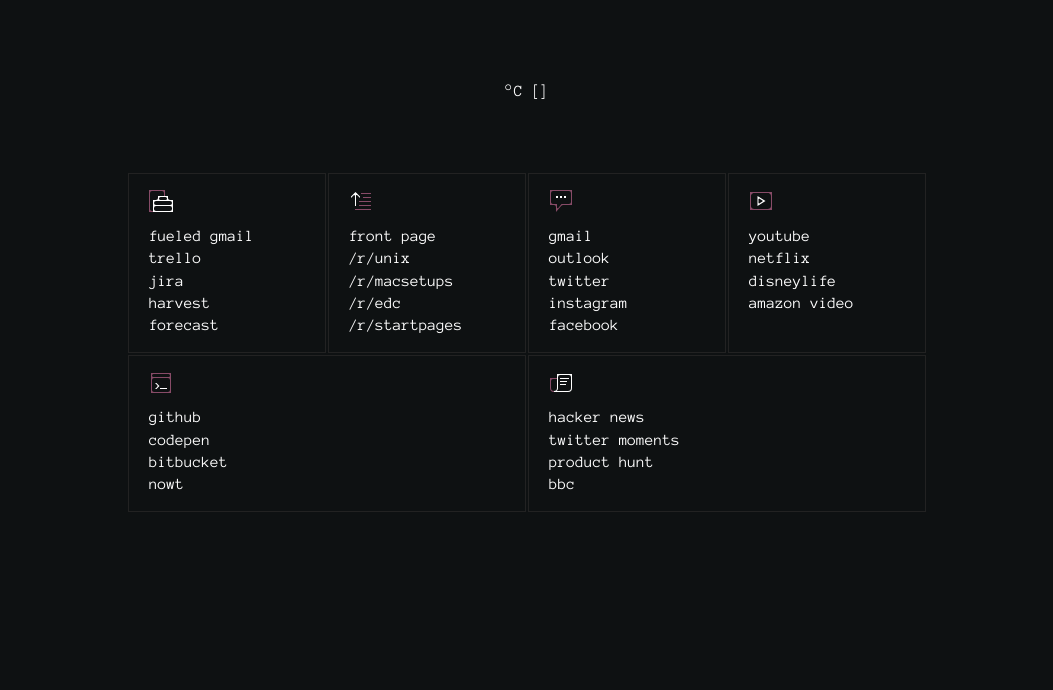
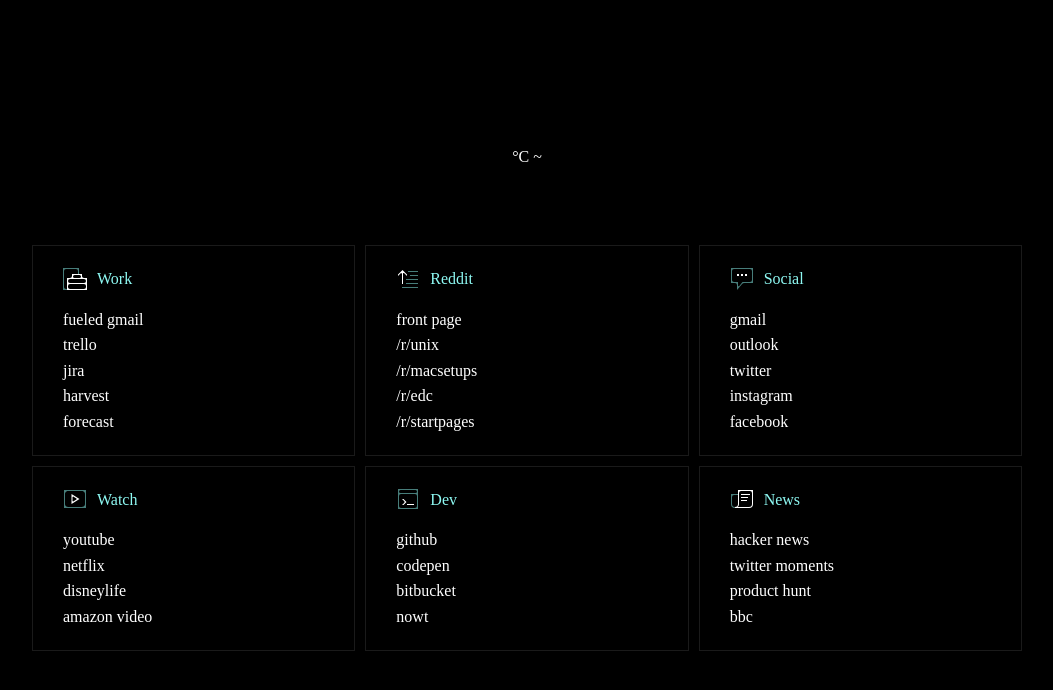
Before and after one commit to seridius/startpage, a website built with webpack: page index.html in a window 1280 px wide. Shown: the whole page, without its empty margins (113-1166 px from the left). Built offline with nearby package versions, Linux system fonts and the light colour scheme; no server answers.

Commit message:
feat(base) Reskin

```diff
--- a/index.html
+++ b/index.html
@@ -11,13 +11,14 @@
 <body>
   <div class="container">
     <div class="weather">
-      <span><b class="icon"></b> <b class="temp"></b>°C [<b class="type"></b>]</span>
+      <span><b class="icon"></b> <b class="temp"></b>°C ~ <b class="type"></b></span>
     </div>
 
     <div class="blocks">
       <ul class="block">
         <li class="header">
-          <svg xmlns="http://www.w3.org/2000/svg" width="24" height="24"><g fill="none" fill-rule="evenodd"><path fill="#FF85BC" d="M15 8V4a2 2 0 0 0-2-2H3a2 2 0 0 0-2 2v16c0 1.1.9 2 2 2h2v1H0V1h16v7h-1z" opacity=".5"/><path fill="#FFF" d="M9 9V7h10v2c0 1.1.9 2 2 2h3v12H4V11h3a2 2 0 0 0 2-2zm2.5-1a1.5 1.5 0 0 0 0 3h5a1.5 1.5 0 0 0 0-3h-5zM7 12a2 2 0 1 0 0 4h14a2 2 0 1 0 0-4H7zm0 5a2 2 0 0 0-2 2v1c0 1.1.9 2 2 2h14a2 2 0 0 0 2-2v-1a2 2 0 0 0-2-2H7z"/></g></svg>
+          <svg xmlns="http://www.w3.org/2000/svg" width="24" height="24"><g fill="none" fill-rule="evenodd"><path fill="#8EF9F3" d="M15 8V4a2 2 0 0 0-2-2H3a2 2 0 0 0-2 2v16c0 1.1.9 2 2 2h2v1H0V1h16v7h-1z" opacity=".5"/><path fill="#FFF" d="M9 9V7h10v2c0 1.1.9 2 2 2h3v12H4V11h3a2 2 0 0 0 2-2zm2.5-1a1.5 1.5 0 0 0 0 3h5a1.5 1.5 0 0 0 0-3h-5zM7 12a2 2 0 1 0 0 4h14a2 2 0 1 0 0-4H7zm0 5a2 2 0 0 0-2 2v1c0 1.1.9 2 2 2h14a2 2 0 0 0 2-2v-1a2 2 0 0 0-2-2H7z"/></g></svg>
+          Work
         </li>
         <li><a href="http://mail.fueled.com/">fueled gmail</a></li>
         <li><a href="https://trello.com">trello</a></li>
@@ -28,7 +29,8 @@
 
       <ul class="block">
         <li class="header">
-          <svg xmlns="http://www.w3.org/2000/svg" width="24" height="24"><g fill="none" fill-rule="evenodd"><path fill="#FFF" d="M11 9V7.5L6.5 3 2 7.5V9l2.7-2.7a.8.8 0 0 1 1.3.5V17h1V6.8a.7.7 0 0 1 1.3-.5L11 9z"/><path fill="#FF85BC" d="M12 4h10v1H12V4zm2 4h8v1h-8V8zm-4 4h12v1H10v-1zm0 4h12v1H10v-1zm-4 4h16v1H6v-1z" opacity=".5"/></g></svg>
+          <svg xmlns="http://www.w3.org/2000/svg" width="24" height="24"><g fill="none" fill-rule="evenodd"><path fill="#FFF" d="M11 9V7.5L6.5 3 2 7.5V9l2.7-2.7a.8.8 0 0 1 1.3.5V17h1V6.8a.7.7 0 0 1 1.3-.5L11 9z"/><path fill="#8EF9F3" d="M12 4h10v1H12V4zm2 4h8v1h-8V8zm-4 4h12v1H10v-1zm0 4h12v1H10v-1zm-4 4h16v1H6v-1z" opacity=".5"/></g></svg>
+          Reddit
         </li>
         <li><a href="https://www.reddit.com/">front page</a></li>
         <li><a href="https://www.reddit.com/r/unixporn">/r/unix</a></li>
@@ -39,7 +41,8 @@
 
       <ul class="block">
         <li class="header">
-          <svg xmlns="http://www.w3.org/2000/svg" width="24" height="24"><g fill="none" fill-rule="evenodd"><path fill="#FF85BC" d="M1 1h22v15h-8.6a3 3 0 0 0-2.3 1L7 23v-5a2 2 0 0 0-2-2H1V1zm1 3v9c0 1.1.9 2 2 2h4v3.4a.7.7 0 0 0 1.3.5l3.2-3.9H20a2 2 0 0 0 2-2V4a2 2 0 0 0-2-2H4a2 2 0 0 0-2 2z" opacity=".5"/><path fill="#FFF" d="M7 7h2v2H7V7zm4 0h2v2h-2V7zm4 0h2v2h-2V7z"/></g></svg>
+          <svg xmlns="http://www.w3.org/2000/svg" width="24" height="24"><g fill="none" fill-rule="evenodd"><path fill="#8EF9F3" d="M1 1h22v15h-8.6a3 3 0 0 0-2.3 1L7 23v-5a2 2 0 0 0-2-2H1V1zm1 3v9c0 1.1.9 2 2 2h4v3.4a.7.7 0 0 0 1.3.5l3.2-3.9H20a2 2 0 0 0 2-2V4a2 2 0 0 0-2-2H4a2 2 0 0 0-2 2z" opacity=".5"/><path fill="#FFF" d="M7 7h2v2H7V7zm4 0h2v2h-2V7zm4 0h2v2h-2V7z"/></g></svg>
+          Social
         </li>
         <li><a href="https://gmail.com">gmail</a></li>
         <li><a href="https://outlook.live.com/mail/">outlook</a></li>
@@ -50,7 +53,8 @@
 
       <ul class="block">
         <li class="header">
-          <svg xmlns="http://www.w3.org/2000/svg" width="24" height="24"><g fill="none" fill-rule="evenodd"><path fill="#FF85BC" d="M1 3h22v18H1V3zm4.8 1c-1.3 0-1.8.1-2.3.4-.5.3-.8.6-1.1 1.1-.3.5-.4 1-.4 2.3v8.4c0 1.3.1 1.8.4 2.3.3.5.6.8 1.1 1.1.5.3 1 .4 2.3.4h12.4c1.3 0 1.8-.1 2.3-.4.5-.3.8-.6 1.1-1.1.3-.5.4-1 .4-2.3V7.8c0-1.3-.1-1.8-.4-2.3-.3-.5-.6-.8-1.1-1.1-.5-.3-1-.4-2.3-.4H5.8z" opacity=".5"/><path fill="#FFF" d="M8.5 7l8 5-8 5V7zm1 3.3v3.4a.7.7 0 0 0 1.1.6l2.8-1.7a.8.8 0 0 0 0-1.2l-2.8-1.7a.7.7 0 0 0-1.1.6z"/></g></svg>
+          <svg xmlns="http://www.w3.org/2000/svg" width="24" height="24"><g fill="none" fill-rule="evenodd"><path fill="#8EF9F3" d="M1 3h22v18H1V3zm4.8 1c-1.3 0-1.8.1-2.3.4-.5.3-.8.6-1.1 1.1-.3.5-.4 1-.4 2.3v8.4c0 1.3.1 1.8.4 2.3.3.5.6.8 1.1 1.1.5.3 1 .4 2.3.4h12.4c1.3 0 1.8-.1 2.3-.4.5-.3.8-.6 1.1-1.1.3-.5.4-1 .4-2.3V7.8c0-1.3-.1-1.8-.4-2.3-.3-.5-.6-.8-1.1-1.1-.5-.3-1-.4-2.3-.4H5.8z" opacity=".5"/><path fill="#FFF" d="M8.5 7l8 5-8 5V7zm1 3.3v3.4a.7.7 0 0 0 1.1.6l2.8-1.7a.8.8 0 0 0 0-1.2l-2.8-1.7a.7.7 0 0 0-1.1.6z"/></g></svg>
+          Watch
         </li>
         <li><a href="https://youtube.com">youtube</a></li>
         <li><a href="https://netflix.com">netflix</a></li>
@@ -60,7 +64,8 @@
 
       <ul class="block">
         <li class="header">
-          <svg xmlns="http://www.w3.org/2000/svg" width="24" height="24"><g fill="none" fill-rule="evenodd"><path fill="#FF85BC" d="M2 2h20v20H2V2zm2.5 1a1.5 1.5 0 0 0 0 3h15a1.5 1.5 0 0 0 0-3h-15zM5 7a2 2 0 0 0-2 2v10c0 1.1.9 2 2 2h14a2 2 0 0 0 2-2V9a2 2 0 0 0-2-2H5z" opacity=".5"/><path fill="#FFF" d="M6 18l2.3-2.3c.4-.4.4-1 0-1.4L6 12h1.5l3 3-3 3H6zm5-1h7v1h-7v-1z"/></g></svg>
+          <svg xmlns="http://www.w3.org/2000/svg" width="24" height="24"><g fill="none" fill-rule="evenodd"><path fill="#8EF9F3" d="M2 2h20v20H2V2zm2.5 1a1.5 1.5 0 0 0 0 3h15a1.5 1.5 0 0 0 0-3h-15zM5 7a2 2 0 0 0-2 2v10c0 1.1.9 2 2 2h14a2 2 0 0 0 2-2V9a2 2 0 0 0-2-2H5z" opacity=".5"/><path fill="#FFF" d="M6 18l2.3-2.3c.4-.4.4-1 0-1.4L6 12h1.5l3 3-3 3H6zm5-1h7v1h-7v-1z"/></g></svg>
+          Dev
         </li>
         <li><a href="https://github.com">github</a></li>
         <li><a href="https://codepen.io">codepen</a></li>
@@ -70,7 +75,8 @@
 
       <ul class="block">
         <li class="header">
-          <svg xmlns="http://www.w3.org/2000/svg" width="24" height="24"><g fill="none" fill-rule="evenodd"><path fill="#FFF" d="M8 3h15v14a4 4 0 0 1-4 4H5v-1a3 3 0 0 0 3-3V3zm3 1a2 2 0 0 0-2 2v11c0 1.3-.5 2.3-1.5 3H19a3 3 0 0 0 3-3V6a2 2 0 0 0-2-2h-9zm0 3h9v1h-9V7zm0 3h7v1h-7v-1zm0 3h6v1h-6v-1z"/><path fill="#FF85BC" d="M5 21a4 4 0 0 1-4-4V7h7v1H4a2 2 0 0 0-2 2v7a3 3 0 0 0 3 3v1z" opacity=".5"/></g></svg>
+          <svg xmlns="http://www.w3.org/2000/svg" width="24" height="24"><g fill="none" fill-rule="evenodd"><path fill="#FFF" d="M8 3h15v14a4 4 0 0 1-4 4H5v-1a3 3 0 0 0 3-3V3zm3 1a2 2 0 0 0-2 2v11c0 1.3-.5 2.3-1.5 3H19a3 3 0 0 0 3-3V6a2 2 0 0 0-2-2h-9zm0 3h9v1h-9V7zm0 3h7v1h-7v-1zm0 3h6v1h-6v-1z"/><path fill="#8EF9F3" d="M5 21a4 4 0 0 1-4-4V7h7v1H4a2 2 0 0 0-2 2v7a3 3 0 0 0 3 3v1z" opacity=".5"/></g></svg>
+          News
         </li>
         <li><a href="https://news.ycombinator.com/">hacker news</a></li>
         <li><a href="https://twitter.com/i/moments?lang=en">twitter
--- a/js/main.js
+++ b/js/main.js
@@ -19,11 +19,11 @@
     temp.innerHTML = degrees;
 
     if (label.includes('Sunny') || label.includes('Clear')) {
-      icon.innerHTML = '☀';
+      icon.innerHTML = '☀️';
     }
 
     if (label.includes('snow')) {
-      icon.innerHTML = '☃';
+      icon.innerHTML = '⛄️';
     }
 
     if (label.includes('Cloud') || label.includes('Mist') || label.includes('cloudy') || label.includes('Overcast')) {
@@ -31,6 +31,6 @@
     }
 
     if (label.includes('Rain') || label.includes('rain') || label.includes('drizzle')) {
-      icon.innerHTML = '☂';
+      icon.innerHTML = '🌧';
     }
   });
--- a/scss/style.scss
+++ b/scss/style.scss
@@ -1,15 +1,15 @@
-$background-color: #0E1112;
+$background-color: #000000;
 $block-color: transparent;
-$block-border: #222;
-$block-header: #EDA2C0;
-$block-link: #FFFFFF;
-$block-hover: #91C499;
+$block-border: lighten($background-color, 10%);
+$block-header: #8EF9F3;
+$block-link: #ffffff;
+$block-hover: #8EF9F3;
 
-$base-font-family: 'Anonymous Pro', monospace;;
+$base-font-family: "Operator Mono";
 $base-font-size: 16px;
-$base-font-weight: 300;
-$base-line-height: 1.4;
-$base-max-width: 800px;
+$base-font-weight: 100;
+$base-line-height: 1.6;
+$base-max-width: 1000px;
 
 .weather {
   display: table;
@@ -37,7 +37,10 @@
   font-size: $base-font-size;
   font-weight: $base-font-weight;
   line-height: $base-line-height;
-  padding-top: 80px;
+  display: flex;
+  align-items: center;
+  justify-content: center;
+  height: 100vh;
 }
 
 ul, li {
@@ -62,14 +65,20 @@
 
 .block {
   flex: 1;
-  margin: 1px;
-  padding: 15px 20px;
+  margin: 5px;
+  padding: 20px 30px;
   background-color: $block-color;
   border: 1px solid $block-border;
-  min-width: 180px;
+  min-width: 250px;
 }
 
 .header {
   color: $block-header;
-  margin-bottom: 5px;
+  margin-bottom: 15px;
+  display: flex;
+  align-items: center;
+
+  svg {
+    margin-right: 10px;
+  }
 }
```
Also changed, not shown: css/style.css.
